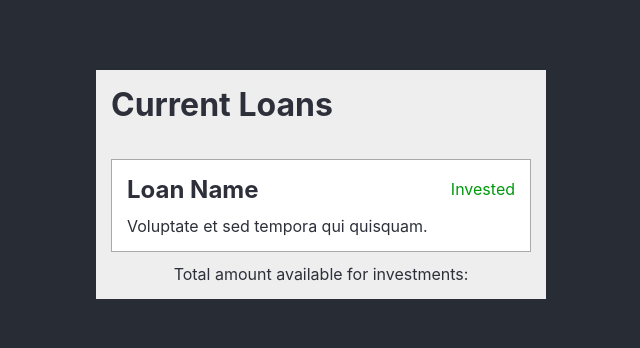
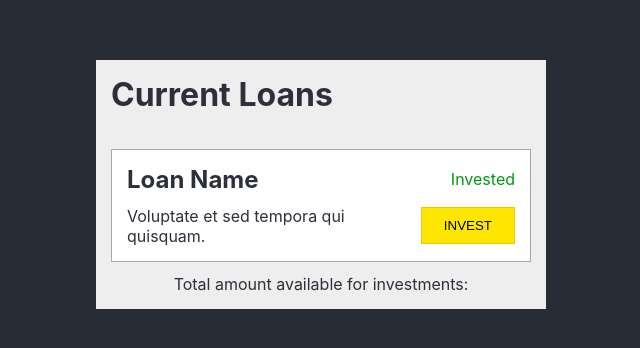
Before and after one commit to AndreiPositko/lendinvest-test-task, a React (Create React App) app: page / in a window 1280 px wide. Shown: the part 216-564 px from the top of the page, without its empty margins (319-959 px from the left). Built offline with nearby package versions, Linux system fonts and the light colour scheme.

Commit message:
create multipurpose Button component

```diff
--- /dev/null
+++ b/src/components/Button/Button.jsx
@@ -0,0 +1,11 @@
+import React from 'react';
+
+import { ButtonInvest } from './styled';
+
+const Button = (props) => {
+    return (
+        <ButtonInvest {...props}>{ props.children }</ButtonInvest>
+    )
+}
+
+export default Button;
--- /dev/null
+++ b/src/components/Button/index.js
@@ -0,0 +1 @@
+export { default } from './Button';
--- /dev/null
+++ b/src/components/Button/styled.js
@@ -0,0 +1,13 @@
+import styled from 'styled-components';
+
+export const ButtonInvest = styled.button`
+   outline: none;
+   padding: 10px 22px;
+   cursor: pointer;
+   background-color: #ffe600;
+   border: 1px solid #e4cd00;
+   text-transform: uppercase;
+   &:hover {
+      background-color: #e4cd00;
+   }
+`;
--- a/src/components/LoanItem/LoanItem.jsx
+++ b/src/components/LoanItem/LoanItem.jsx
@@ -1,4 +1,6 @@
 import React from 'react';
+
+import Button from '../Button/index';
 
 import * as Styled from './styled'
 
@@ -15,6 +17,9 @@ const LoanItem = () => {
                 <Styled.ContentText>
                     Voluptate et sed tempora qui quisquam.
                 </Styled.ContentText>
+                <Button>
+                    Invest
+                </Button>
             </Styled.Content>
         </Styled.Container>
     )
```
